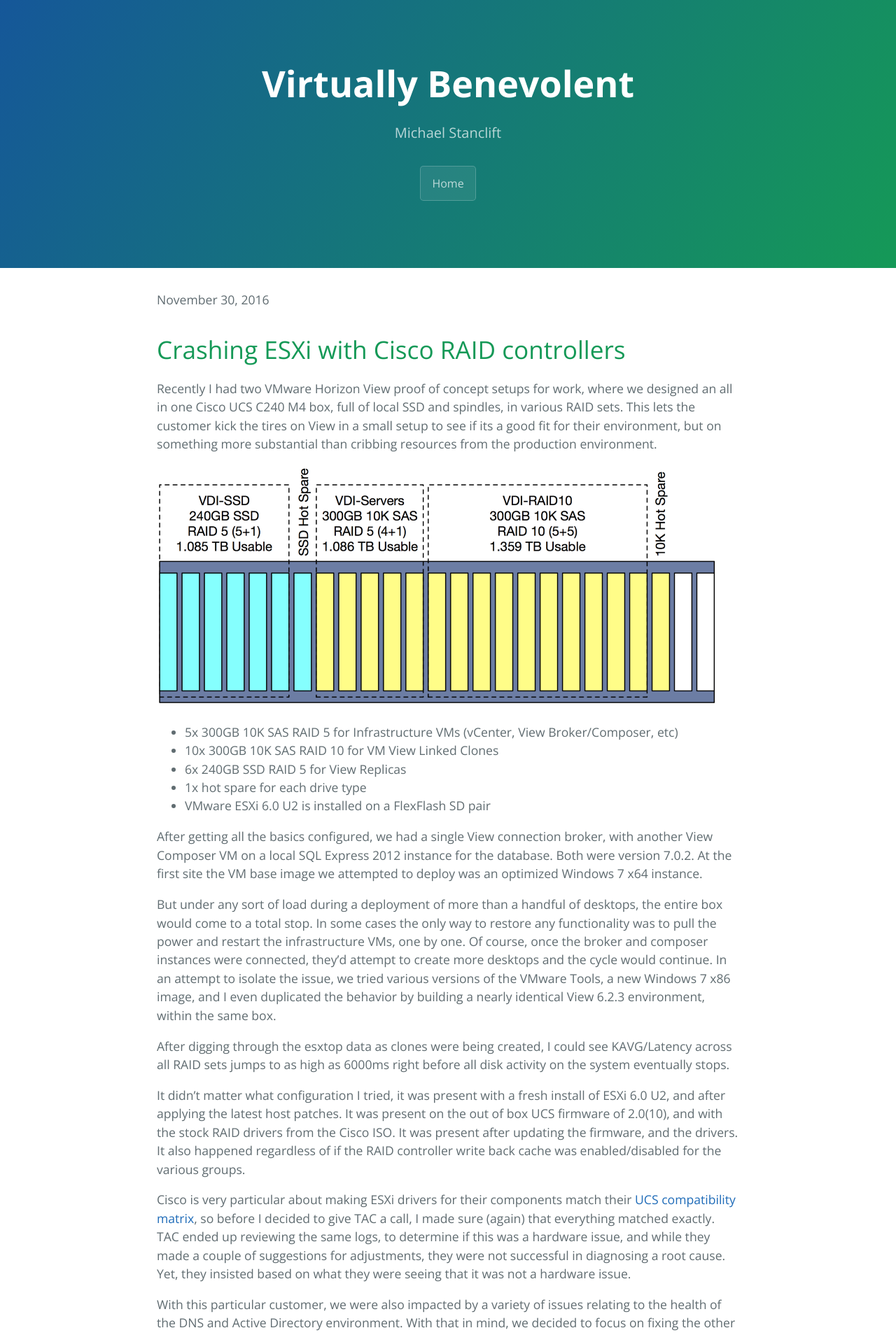
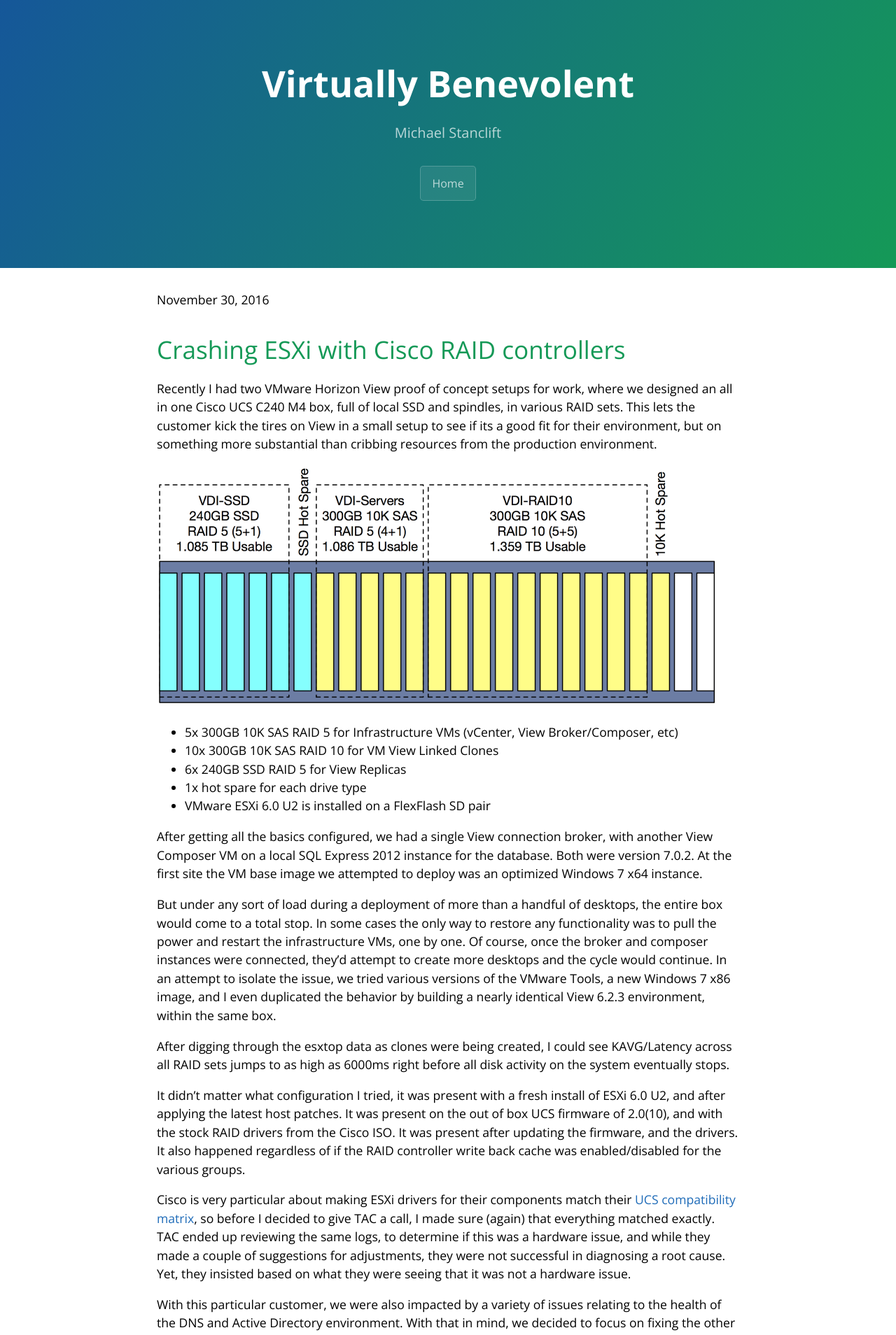
Before and after one commit to vmstan/vmstan.github.io, a Jekyll site: the page built from _posts/2016-11-30-crashing-esxi-with-cisco-raid-controllers.md, in a window 1280 px wide. Shown: the top 1908 px of the page at 70% size. Built offline with Jekyll 4.4.1, drawn with Linux system fonts in a browser that asks for light colours; nearby versions of some CDN libraries; some of the changed text lies outside the part shown.

Commit message:
Tweaking colors

```diff
--- a/_posts/2016-11-30-crashing-esxi-with-cisco-raid-controllers.md
+++ b/_posts/2016-11-30-crashing-esxi-with-cisco-raid-controllers.md
@@ -46,7 +46,7 @@
 
 So, long story short, if you’re using local RAID sets for anything other than some basic boot volumes that don’t need any serious I/O, with the Cisco 12G RAID controller, you don’t want to use the Cisco recommended drivers.
 
-#### Installation instructions
+## Installation instructions
 
 *   [Download the new driver (for ESXi 6.0 U2)](https://my.vmware.com/group/vmware/details?downloadGroup=DT-ESX60-LSI-SCSI-MEGARAID-SAS-66081600-1OEM&productId=491)
 *   Extract the .vib file from the driver bundle and copy it to a datastore on the host
--- a/assets/css/style.css
+++ b/assets/css/style.css
@@ -467,7 +467,7 @@
     font-family: "Open Sans", "Helvetica Neue", Helvetica, Arial, sans-serif;
     font-size: 16px;
     line-height: 1.5;
-    color: #606c71
+    color: #000000
 }
 
 a {
```
Also changed, not shown: other parts of _posts/2016-11-30-crashing-esxi-with-cisco-raid-controllers.md (+1 -1 lines).
